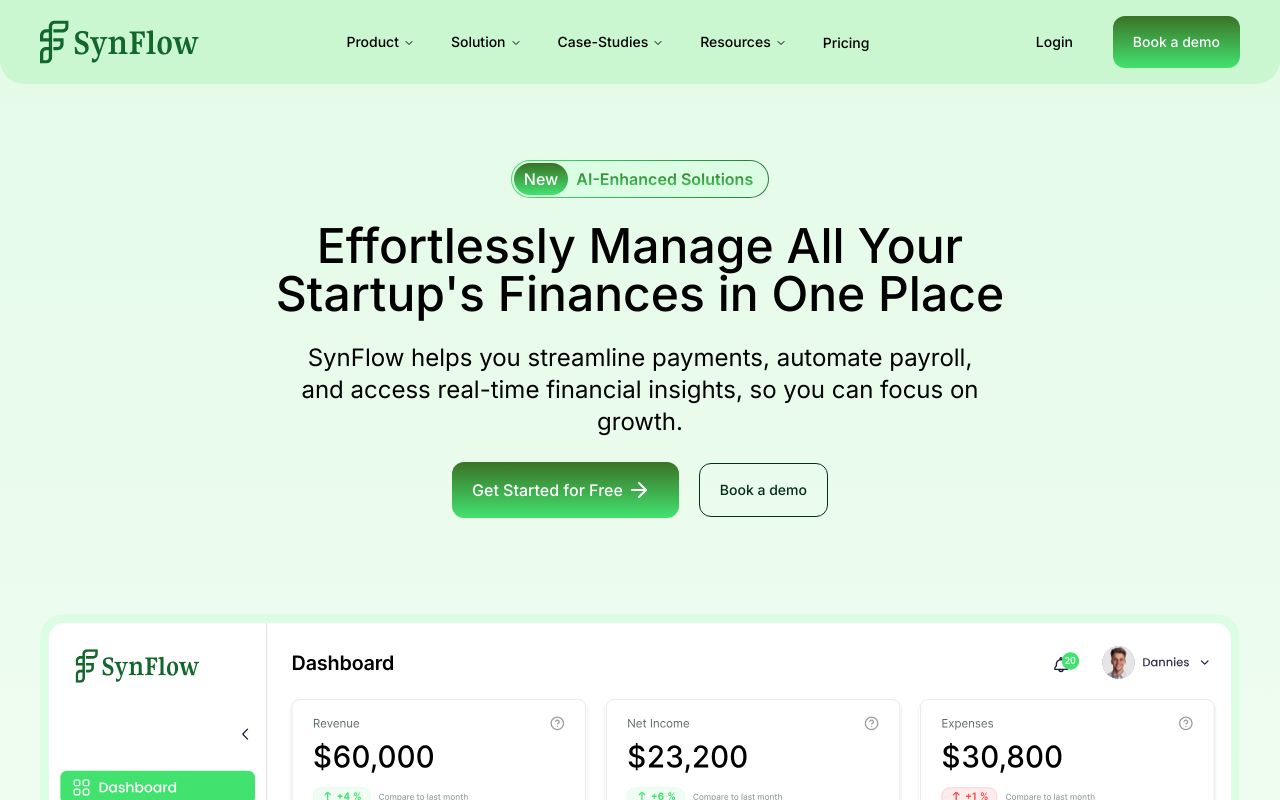
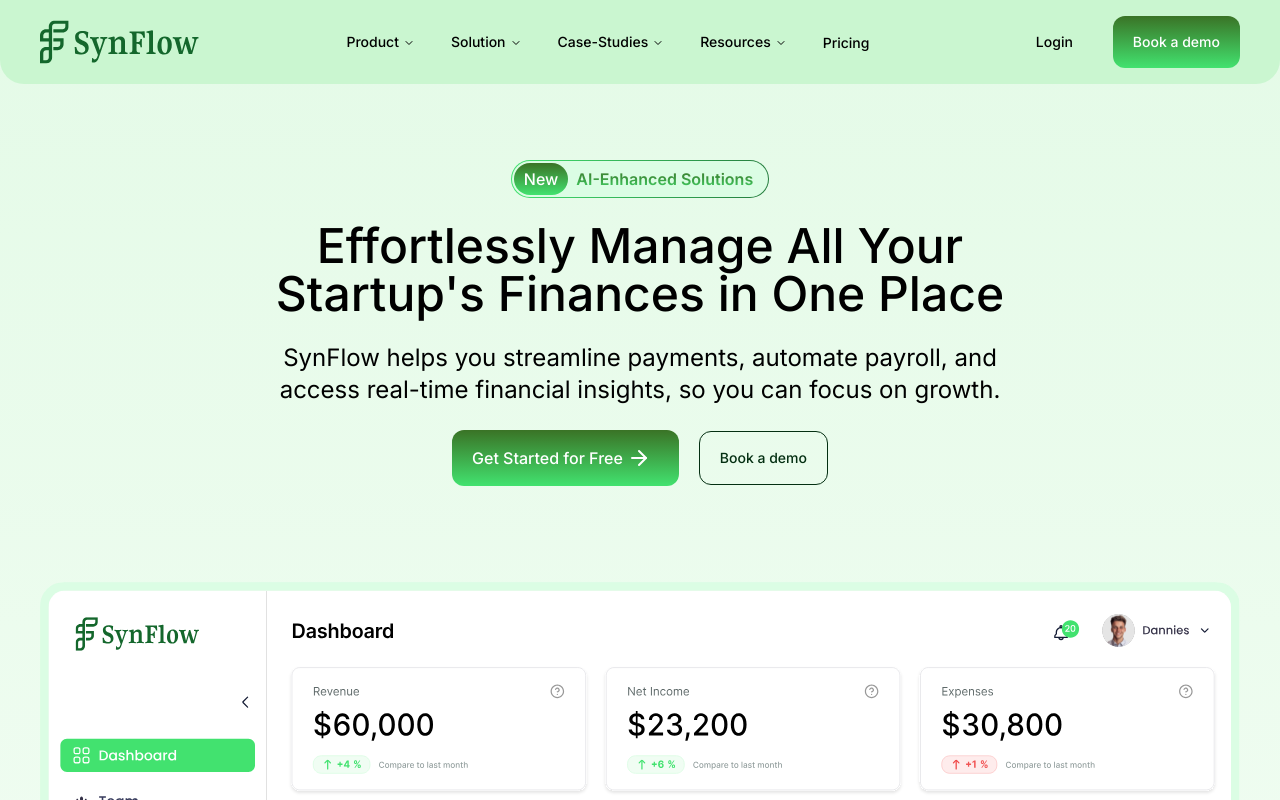
Before and after one commit to DaramolaD/synflow, a Next.js app: page / in a window 1280 px wide. Shown: the top 800 px of the page. Built offline with nearby package versions, Linux system fonts and the light colour scheme.

Commit message:
modify the Hero paragraph

```diff
--- a/src/components/organism/Hero.tsx
+++ b/src/components/organism/Hero.tsx
@@ -1,11 +1,11 @@
 import React from "react";
-import HeroNote from "@/components/molecules/HeroNote";
-import Cta from "@/components/molecules/Cta";
+import HeroNote from "../molecules/HeroNote";
+import Cta from "../molecules/Cta";
 import { ArrowRight } from "lucide-react";
 import Image from "next/image";
 import heroDashboard from "@/assets/heroDashboard.svg";
 import heroDashboardMobile from "@/assets/heroDashboardMobile.svg";
-import Brands from "@/components/molecules/Brands";
+import Brands from "../molecules/Brands";
 
 const Hero = () => {
   return (
@@ -16,7 +16,7 @@ const Hero = () => {
           <h1 className="text-black text-3xl md:text-5xl font-medium max-w-[833px] text-left md:text-center">
             Effortlessly Manage All Your Startup&apos;s Finances in One Place
           </h1>
-          <p className="text-black text-lg md:text-2xl max-w-[702px] text-left md:text-center">
+          <p className="text-black text-lg md:text-2xl max-w-3xl text-left md:text-center">
             SynFlow helps you streamline payments, automate payroll, and access
             real-time financial insights, so you can focus on growth.
           </p>
--- a/tailwind.config.ts
+++ b/tailwind.config.ts
@@ -146,6 +146,14 @@ const config = {
           bg: "#FFEEEE",
           border: "#F78282",
         },
+        popover: {
+          DEFAULT: "hsl(var(--popover))",
+          foreground: "hsl(var(--popover-foreground))",
+        },
+        accent: {
+          DEFAULT: "hsl(var(--accent))",
+          foreground: "hsl(var(--accent-foreground))",
+        },
         headerColor: "#CAF6D0",
       },
       backgroundImage: {
```
